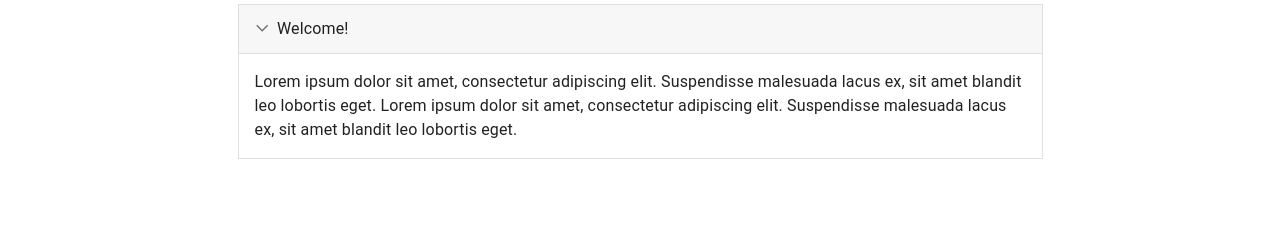
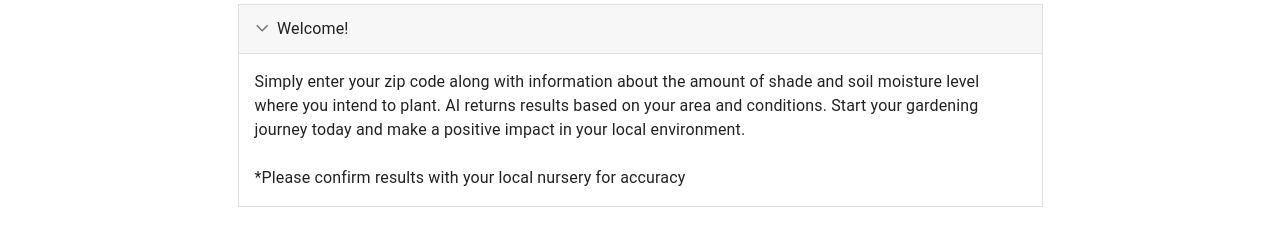
Before and after one commit to developing-human/planting-life, a React (Create React App) app in the folder frontend/: page / in a window 1280 px wide. Shown: the part 240-480 px from the top of the page. Built offline with nearby package versions, Linux system fonts and the light colour scheme.

Commit message:
all changes except smaller nav bar - working on that

```diff
--- a/frontend/src/components/ConditionsForm/ConditionsForm.js
+++ b/frontend/src/components/ConditionsForm/ConditionsForm.js
@@ -14,7 +14,7 @@ import Button from "@mui/material/Button";
 // styling
 import "./ConditionsForm.css"
 
-function ConditionsForm({ setPlants, setLoading, setError }) {
+function ConditionsForm({ setPlants, setLoading, setError, setExpanded }) {
   // set drop down options
   const shadeOptions = ["Full Shade", "Partial Shade", "Full Sun"];
   const moistureOptions = ["Low", "Medium", "High"];
@@ -44,6 +44,7 @@ function ConditionsForm({ setPlants, setLoading, setError }) {
 
   const handleSubmit = async (event) => {
     event.preventDefault();
+    setExpanded(false);
     setPlants([]);
     setLoading(true);
     setError(null);
--- a/frontend/src/components/IntroAccordion/IntroAccordion.js
+++ b/frontend/src/components/IntroAccordion/IntroAccordion.js
@@ -42,25 +42,22 @@ const AccordionDetails = styled(MuiAccordionDetails)(({ theme }) => ({
   borderTop: '1px solid rgba(0, 0, 0, .125)',
 }));
 
-function IntroAccordion() {
-  const [expanded, setExpanded] = React.useState('panel1');
-
+function IntroAccordion({expanded, setExpanded}) {
   const handleChange = (panel) => (event, newExpanded) => {
     setExpanded(newExpanded ? panel : false);
   };
 
   return (
     <div>
-      <Accordion expanded={expanded === 'panel1'} onChange={handleChange('panel1')}>
-        <AccordionSummary aria-controls="panel1d-content" id="panel1d-header">
+      <Accordion expanded={expanded === 'welcome'} onChange={handleChange('welcome')}>
+        <AccordionSummary aria-controls="welcome-content" id="welcome-header">
           <Typography>Welcome!</Typography>
         </AccordionSummary>
         <AccordionDetails>
           <Typography>
-            Lorem ipsum dolor sit amet, consectetur adipiscing elit. Suspendisse
-            malesuada lacus ex, sit amet blandit leo lobortis eget. Lorem ipsum dolor
-            sit amet, consectetur adipiscing elit. Suspendisse malesuada lacus ex,
-            sit amet blandit leo lobortis eget.
+          Simply enter your zip code along with information about the amount of shade and soil moisture level where you intend to plant. AI returns results based on your area and conditions. Start your gardening journey today and make a positive impact in your local environment.
+          <br />
+          <br/ >*Please confirm results with your local nursery for accuracy
           </Typography>
         </AccordionDetails>
       </Accordion>
--- a/frontend/src/components/Spinner/Spinner.css
+++ b/frontend/src/components/Spinner/Spinner.css
@@ -8,7 +8,7 @@
   max-height: 60vh;
   display: flex;
   justify-content: center;
-  align-items: center;
+  align-items: flex-start;
 }
 
 .spinner img {
--- a/frontend/src/pages/Home/Home.js
+++ b/frontend/src/pages/Home/Home.js
@@ -14,12 +14,13 @@ const Home = () => {
   const [plants, setPlants] = useState([]);
   const [loading, setLoading] = useState(false);
   const [error, setError] = useState(null);
+  const [expanded, setExpanded] = useState('welcome');
 
   return (
     <>
-      <ConditionsForm setPlants={setPlants} setLoading={setLoading} setError={setError}/>
+      <ConditionsForm setPlants={setPlants} setLoading={setLoading} setError={setError} setExpanded={setExpanded}/>
 
-      <div className="accordion-container"><Accordion /></div>
+      <div className="accordion-container"><Accordion expanded={expanded} setExpanded={setExpanded}/></div>
 
       {error ? <Alert severity="error">{error}</Alert> : null}
 
```
